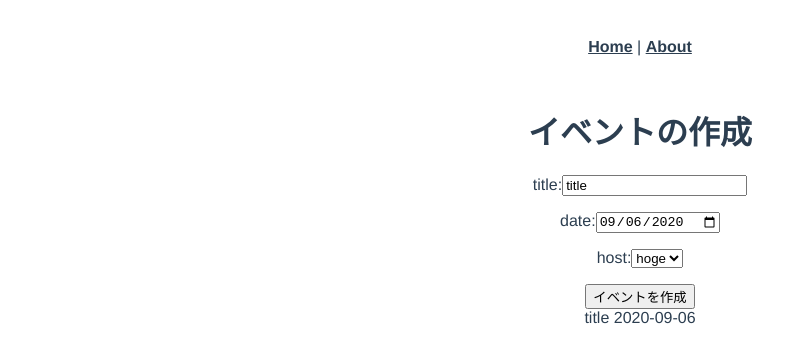
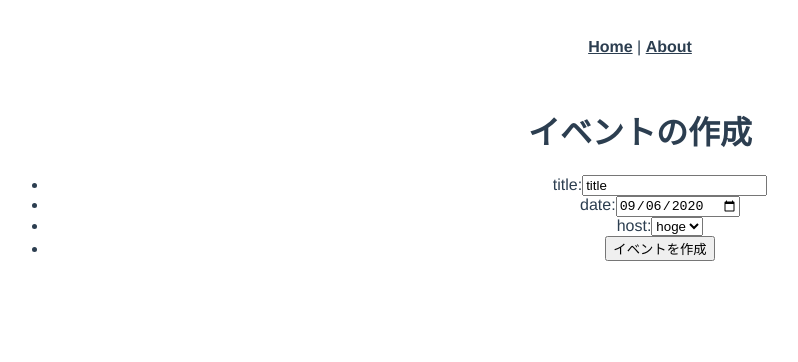
Before and after one commit to tyamap/simple-servlet, a Vue app in the folder frontend/: page /event/new in a window 1280 px wide. Shown: the top 362 px of the page, without its empty margins (0-798 px from the left). Built offline with nearby package versions, Linux system fonts and the light colour scheme.

Commit message:
mod viewの改善

```diff
--- a/frontend/src/views/Event/NewEvent.vue
+++ b/frontend/src/views/Event/NewEvent.vue
@@ -3,19 +3,29 @@
     <h1>イベントの作成</h1>
       <form id="form" v-on:submit.prevent="postEvent('/event/new', newEvent)">
         <!-- TODO: バリデーション追加 -->
-        <p>title:<input type="text" v-model="newEvent.title"  name="title" value=""></p>
-        <p>date:<input type="date" v-model="newEvent.date" name="date" value=""></p>
-        <p>host:<select name="host" v-model="newEvent.host_id">
-                  <option value="1">hoge</option>
-                  <option value="2">foo</option>
-                  <option value="3">bar</option>
-                </select>
-        </p>
-        <input type="submit" value="イベントを作成">
+        <ul>
+          <li>
+            <label for="form-event-title">title:</label>
+            <input type="text" v-model="newEvent.title" name="title" id="form-event-title">
+          </li>
+          <li>
+            <label for="form-event-date">date:</label>
+            <input type="date" v-model="newEvent.date" name="date" id="form-event-date">
+          </li>
+          <li>
+            <label for="form-event-host">host:</label>
+            <select name="host" v-model="newEvent.host_id">
+              <!-- TODO: エンティティからホスト名を取得して選択 -->
+              <option value="1">hoge</option>
+              <option value="2">foo</option>
+              <option value="3">bar</option>
+            </select>
+          </li>
+          <li>
+            <input type="submit" value="イベントを作成">
+          </li>
+        </ul>
       </form>
-      {{newEvent.title}}
-      {{newEvent.date}}
-      {{newEvent.host}}
   </div>
 </template>
 
@@ -38,8 +48,9 @@ export default {
   // TODO: actionsで書く
   methods: {
     postEvent(path, newEvent) {
+      // サーバ側にformデータとして認識してもらう
       const params = new URLSearchParams();
-      params.append('title', newEvent.title);    // 渡したいデータ分だけappendする
+      params.append('title', newEvent.title);
       params.append('date', newEvent.date);
       params.append('host_id', newEvent.host_id);
       return axios.post(BASE_URL + path, params)
--- a/frontend/src/views/Events.vue
+++ b/frontend/src/views/Events.vue
@@ -12,7 +12,9 @@
         <tr v-for="e in events" :key="e.id">
           <td>{{ e.id }}</td>
           <td>{{ e.title }}</td>
-          <td>{{ e.date }}</td>
+          <td>{{ e.date.slice(0, 6).indexOf(',') > 0?
+                  e.date.slice(0,5):
+                  e.date.slice(0,6) }}</td>
           <td>{{ e.employee.name }}</td>
         </tr>
       </tbody>
```
